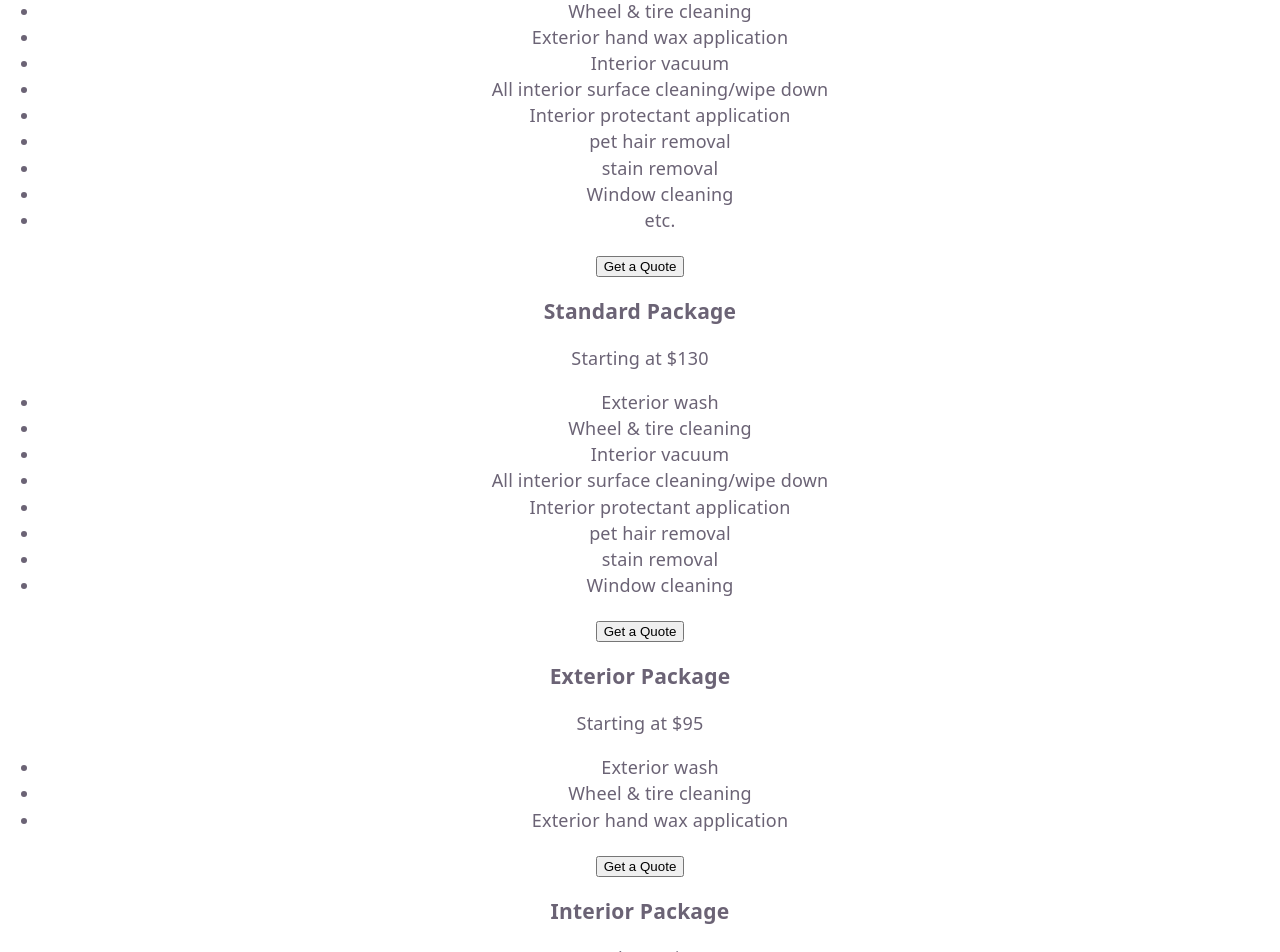
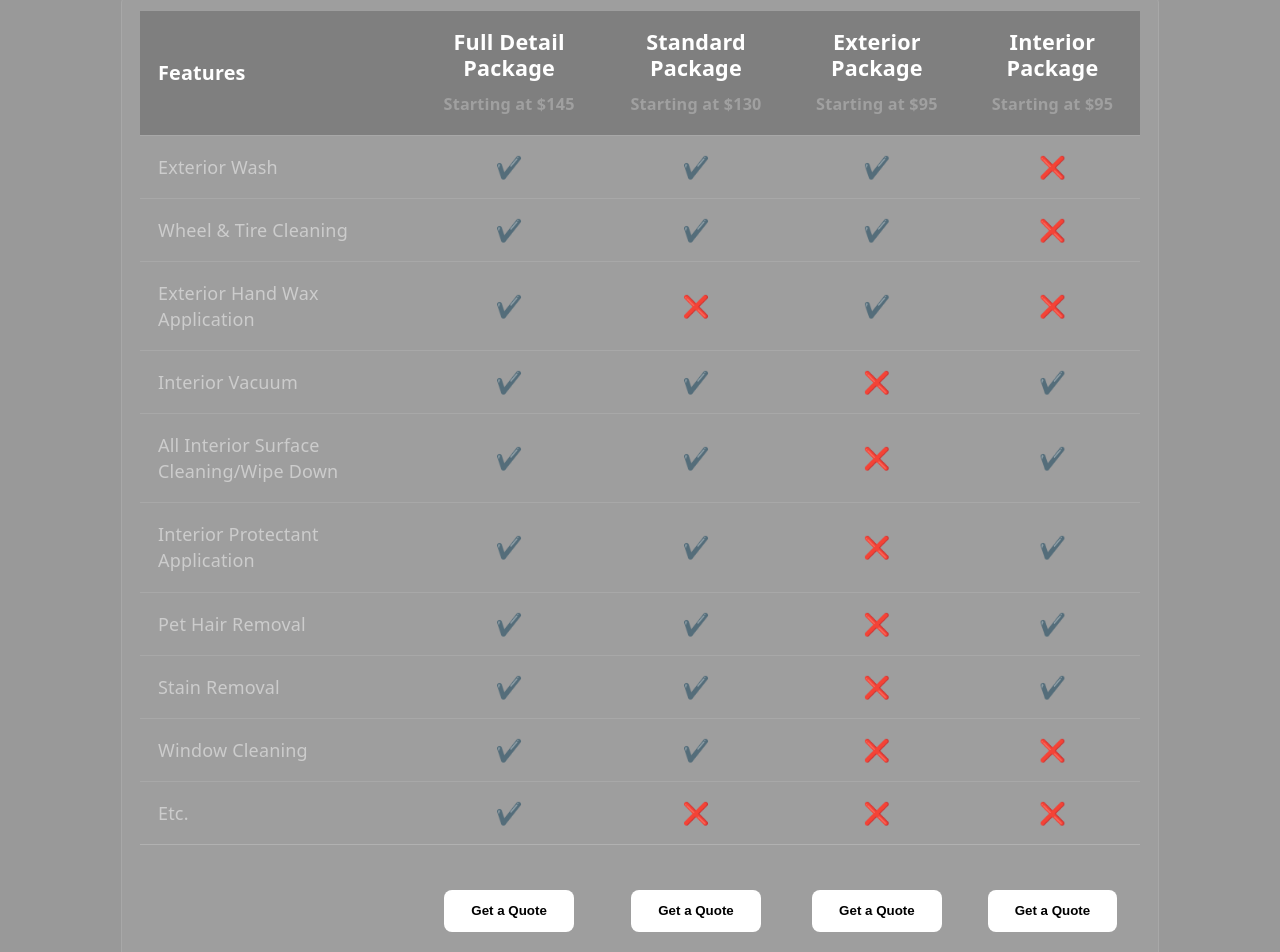
Before and after one commit to Caylor777/cay1or.dev, a React (Vite) app in the folder vite-project/: page /detail in a window 1280 px wide. Shown: the part 1293-2245 px from the top of the page. Built offline with nearby package versions, Linux system fonts and the light colour scheme.

Commit message:
added pricing table

```diff
--- a/vite-project/src/css/detail.css
+++ b/vite-project/src/css/detail.css
@@ -154,3 +154,97 @@
   0% { transform: translateX(-50%); }
   100% { transform: translateX(0); }
 }
+
+/* --- Pricing Section --- */
+.pricing-section {
+  padding: 4rem 2rem;
+  background-color: rgba(0, 0, 0, 0.4);
+  color: white;
+  display: flex;
+  flex-direction: column;
+  align-items: center;
+  width: 100vw;
+  box-sizing: border-box;
+}
+
+.pricing-title {
+  font-size: 2.5rem;
+  margin-bottom: 2rem;
+  text-align: center;
+  font-weight: 700;
+}
+
+.pricing-table-container {
+  width: 100%;
+  max-width: 1000px;
+  overflow-x: auto; /* Allows scrolling on mobile */
+  background: rgba(255, 255, 255, 0.05);
+  border-radius: 12px;
+  border: 1px solid rgba(255, 255, 255, 0.1);
+  padding: 1rem;
+}
+
+.pricing-table {
+  width: 100%;
+  border-collapse: collapse;
+  min-width: 700px; /* Forces table to stay wide enough on small screens */
+}
+
+.pricing-table th,
+.pricing-table td {
+  padding: 1rem;
+  text-align: center;
+  border-bottom: 1px solid rgba(255, 255, 255, 0.1);
+}
+
+.pricing-table th {
+  background: rgba(0, 0, 0, 0.2);
+}
+
+.feature-col {
+  text-align: left !important;
+  font-weight: 600;
+  font-size: 1.1rem;
+}
+
+.feature-name {
+  text-align: left !important;
+  color: #ccc;
+  text-transform: capitalize;
+}
+
+.pkg-header h3 {
+  margin: 0 0 0.5rem 0;
+  font-size: 1.2rem;
+}
+
+.pkg-header .price {
+  margin: 0;
+  font-size: 0.9rem;
+  color: #a0a0a0;
+}
+
+.feature-check {
+  font-size: 1.2rem;
+}
+
+.quote-button {
+  background: #fff;
+  color: #000;
+  border: none;
+  padding: 0.75rem 1.5rem;
+  border-radius: 8px;
+  font-weight: bold;
+  cursor: pointer;
+  transition: background 0.3s;
+  margin-top: 1rem;
+}
+
+.quote-button:hover {
+  background: #ccc;
+}
+
+.pricing-table tfoot td {
+  border-bottom: none;
+  padding-top: 1.5rem;
+}
--- a/vite-project/src/pages/detail.tsx
+++ b/vite-project/src/pages/detail.tsx
@@ -91,6 +91,9 @@ const pricingPackages = [
   }
 ];
 
+// Extract all unique features across all packages dynamically
+const allFeatures = Array.from(new Set(pricingPackages.flatMap(pkg => pkg.features)));
+
 function Detail() {
   const [showContactModal, setShowContactModal] = useState(false);
 
@@ -147,19 +150,44 @@ function Detail() {
 
         <div className="pricing-section">
           <h2 className="pricing-title">Pricing Packages</h2>
-          <div className="pricing-container">
-            {pricingPackages.map((pkg) => (
-              <div key={pkg.id} className="pricing-card">
-                <h3>{pkg.name}</h3>
-                <p className="price">{pkg.price}</p>
-                <ul className="features-list">
-                  {pkg.features.map((feature, idx) => (
-                    <li key={idx}>{feature}</li>
+          <div className="pricing-table-container">
+            <table className="pricing-table">
+              <thead>
+                <tr>
+                  <th className="feature-col">Features</th>
+                  {pricingPackages.map((pkg) => (
+                    <th key={pkg.id}>
+                      <div className="pkg-header">
+                        <h3>{pkg.name}</h3>
+                        <p className="price">{pkg.price}</p>
+                      </div>
+                    </th>
                   ))}
-                </ul>
-                <button className="quote-button" onClick={() => setShowContactModal(true)}>Get a Quote</button>
-              </div>
-            ))}
+                </tr>
+              </thead>
+              <tbody>
+                {allFeatures.map((feature, idx) => (
+                  <tr key={idx}>
+                    <td className="feature-name">{feature}</td>
+                    {pricingPackages.map((pkg) => (
+                      <td key={pkg.id} className="feature-check">
+                        {pkg.features.includes(feature) ? '✔️' : '❌'}
+                      </td>
+                    ))}
+                  </tr>
+                ))}
+              </tbody>
+              <tfoot>
+                <tr>
+                  <td></td>
+                  {pricingPackages.map((pkg) => (
+                    <td key={pkg.id}>
+                      <button className="quote-button" onClick={() => setShowContactModal(true)}>Get a Quote</button>
+                    </td>
+                  ))}
+                </tr>
+              </tfoot>
+            </table>
           </div>
         </div>
       </div>
```
